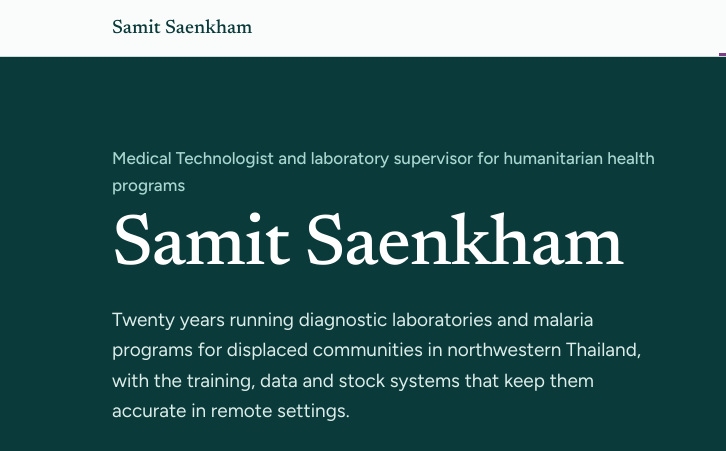
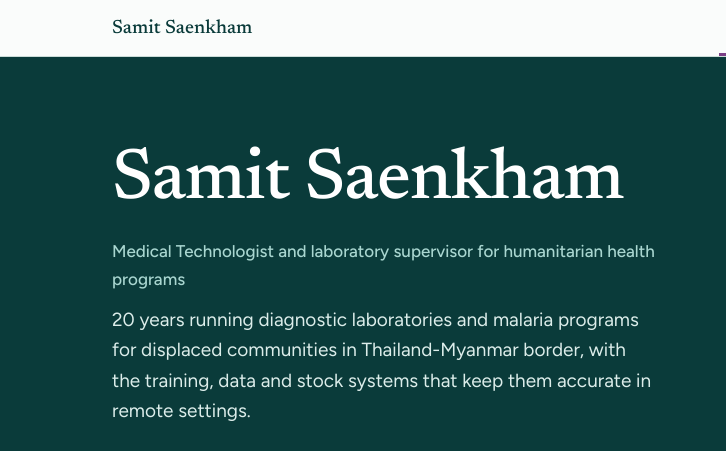
Before and after one commit to smskinvest/myportfolio, a plain HTML site: page index.html in a window 1280 px wide. Shown: the top 451 px of the page, 0-726 px from the left. Drawn offline with Linux system fonts and the light colour scheme.

Commit message:
Update index.html

```diff
--- a/index.html
+++ b/index.html
@@ -232,9 +232,10 @@ h2{margin:0 0 .75rem;font:500 clamp(1.9rem,1.4rem + 2vw,2.75rem)/1.1 var(--serif
 <header class="hero on-dark" id="top">
   <div class="wrap">
     <div>
+
+      <h1>Samit Saenkham</h1>
       <p class="role-line">Medical Technologist and laboratory supervisor for humanitarian health programs</p>
-      <h1>Samit Saenkham</h1>
-      <p class="lead">Twenty years running diagnostic laboratories and malaria programs for displaced communities in northwestern Thailand, with the training, data and stock systems that keep them accurate in remote settings.</p>
+      <p class="lead">20 years running diagnostic laboratories and malaria programs for displaced communities in Thailand-Myanmar border, with the training, data and stock systems that keep them accurate in remote settings.</p>
       <div class="actions">
         <a class="btn btn-light" href="mailto:smskinvest@gmail.com">Email me</a>
         <a class="btn btn-line" href="#experience">See experience</a>
```
